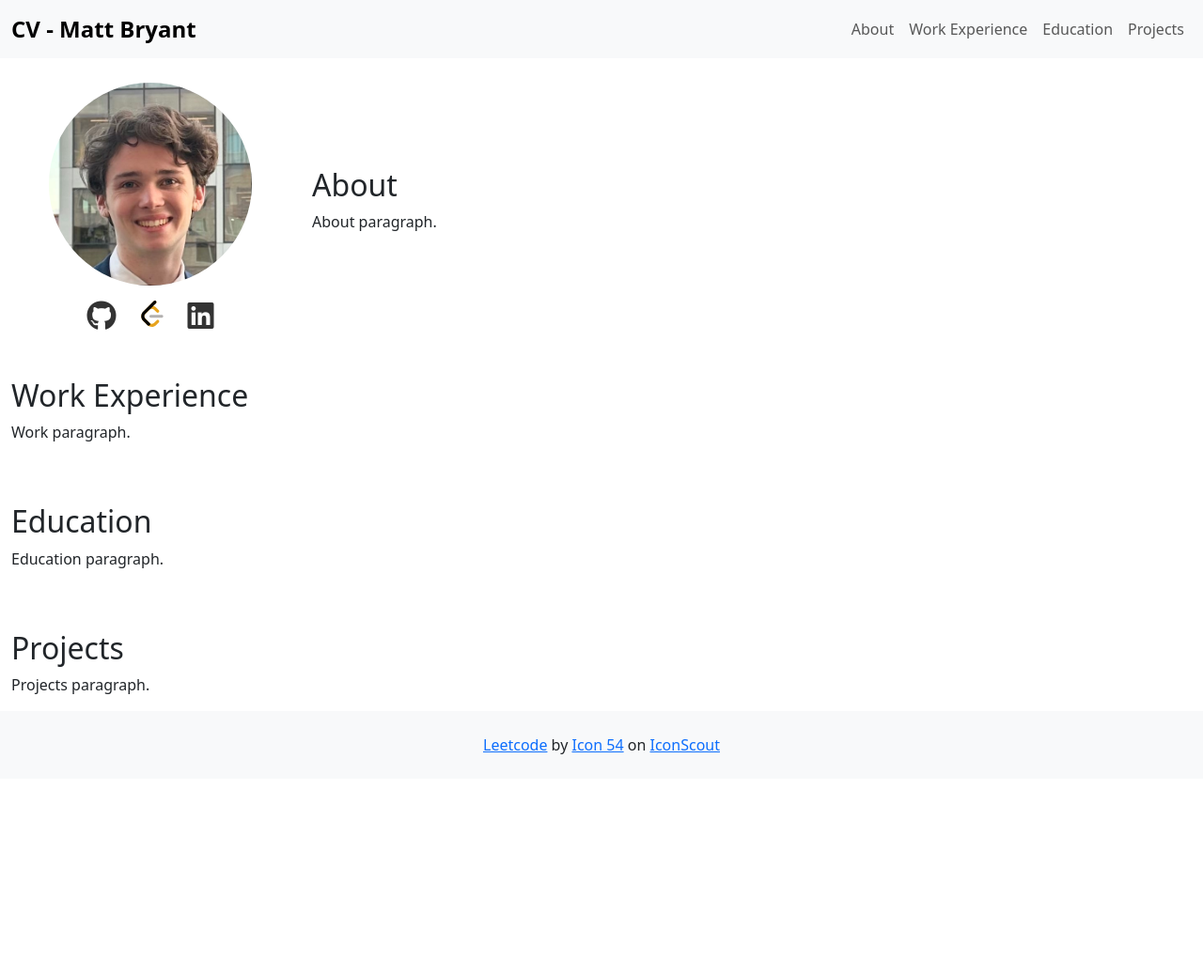
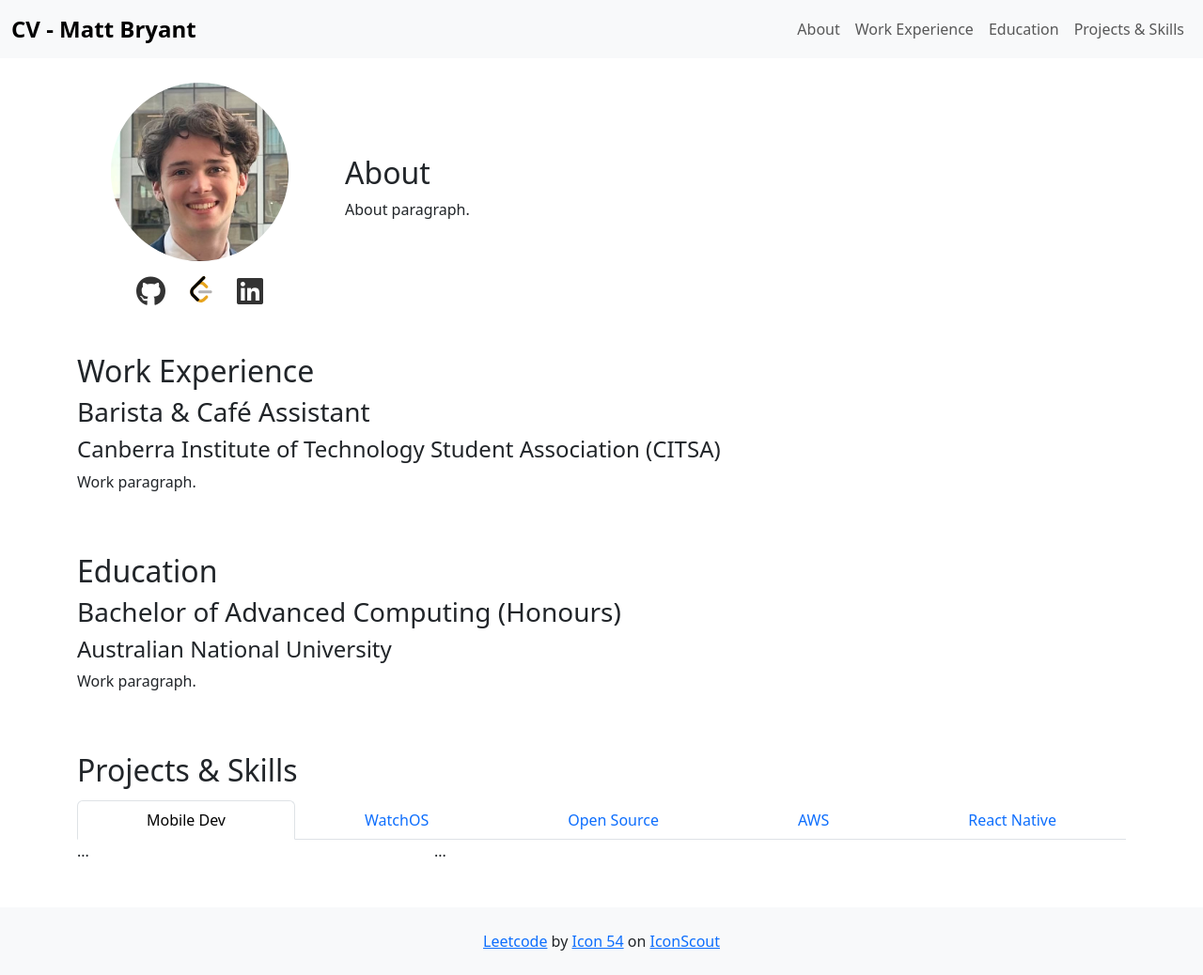
Before and after one commit to MattBryantt/resume, a plain HTML site: page index.html in a window 1280 px wide. Shown: the whole page at 94% size. Before the commit the page ends 829 px from the top, so only its background shows below. Drawn offline with nearby package versions, Linux system fonts and the light colour scheme.

Commit message:
Added tabs w/ bootstrap JS.

```diff
--- a/index.html
+++ b/index.html
@@ -20,13 +20,13 @@
                 <li><a class="nav-link" href="#about">About</a></li>
                 <li><a class="nav-link" href="#work">Work Experience</a></li>
                 <li><a class="nav-link" href="#education">Education</a></li>
-                <li><a class="nav-link" href="#projects">Projects</a></li>
+                <li><a class="nav-link" href="#projects&skills">Projects & Skills</a></li>
             </ul>
         </div>
     </nav>
 
     <!-- About -->
-    <section class="container-fluid pt-5" id="about">
+    <section class="container pt-5" id="about">
         <div class="row align-items-center">
             <div class="col-md-3 align-items-center">
                 <!-- Profile Image -->
@@ -60,19 +60,109 @@
     </section>
 
     <!-- Work -->
-    <section class="container-fluid pt-5" id="work">
-        <h2>Work Experience</h2>
-        <p>Work paragraph.</p>
+    <section class="container pt-5" id="work">
+        <div>
+            <h2>Work Experience</h2>
+        </div>
+        <div>
+            <h3>Barista & Café Assistant</h3>
+            <h4>Canberra Institute of Technology Student Association (CITSA)</h4>
+            <p>Work paragraph.</p>
+        </div>
     </section>
 
-    <section class="container-fluid pt-5" id="education">
-        <h2>Education</h2>
-        <p>Education paragraph.</p>
+    <!-- Education -->
+    <section class="container pt-5" id="education">
+        <div>
+            <div>
+                <h2>Education</h2>
+            </div>
+            <div>
+                <h3>Bachelor of Advanced Computing (Honours)</h3>
+                <h4>Australian National University</h4>
+                <p>Work paragraph.</p>
+            </div>
+        </div>
     </section>
 
-    <section class="container-fluid pt-5" id="projects">
-        <h2>Projects</h2>
-        <p>Projects paragraph.</p>
+    <!-- Projects & Skills -->
+    <section class="container pt-5 pb-5" id="projects&skills">
+        <div>
+            <div>
+                <h2>Projects & Skills</h2>
+            </div>
+            <div class="pt-1">
+                <ul class="nav nav-tabs nav-fill justify-content-center" id="myTab" role="tablist">
+                    <li class="nav-item" role="presentation">
+                        <button class="nav-link active" id="mobile-dev-tab" data-bs-toggle="tab" data-bs-target="#mobile-dev" type="button" role="tab" aria-controls="icon" aria-selected="true">Mobile Dev</button>
+                    </li>
+                    <li class="nav-item" role="presentation">
+                        <button class="nav-link" id="watchOS-tab" data-bs-toggle="tab" data-bs-target="#watchOS" type="button" role="tab" aria-controls="style" aria-selected="false">WatchOS</button>
+                    </li>
+                    <li class="nav-item" role="presentation">
+                        <button class="nav-link" id="open-source-tab" data-bs-toggle="tab" data-bs-target="#open-source" type="button" role="tab" aria-controls="color" aria-selected="false">Open Source</button>
+                    </li>
+                    <li class="nav-item" role="presentation">
+                        <button class="nav-link" id="aws-tab" data-bs-toggle="tab" data-bs-target="#aws" type="button" role="tab" aria-controls="size" aria-selected="false">AWS</button>
+                    </li>
+                    <li class="nav-item" role="presentation">
+                        <button class="nav-link" id="react-native-tab" data-bs-toggle="tab" data-bs-target="#react-native" type="button" role="tab" aria-controls="animate" aria-selected="false">React Native</button>
+                    </li>
+                </ul>
+                <div class="tab-content" id="myTabContent">
+                    <div class="tab-pane fade show active" id="mobile-dev" role="tabpanel" aria-labelledby="mobile-dev-tab">
+                        <div class="row">
+                            <div class="col-4">
+                                ...
+                            </div>
+                            <div class="col-8">
+                                ...
+                            </div>
+                        </div>
+                    </div>
+                    <div class="tab-pane fade" id="watchOS" role="tabpanel" aria-labelledby="watchOS-tab">
+                        <div class="row">
+                            <div class="col-4">
+                                ...
+                            </div>
+                            <div class="col-8">
+                                ...
+                            </div>
+                        </div>
+                    </div>
+                    <div class="tab-pane fade" id="open-source" role="tabpanel" aria-labelledby="open-source-tab">
+                        <div class="row">
+                            <div class="col-4">
+                                ...
+                            </div>
+                            <div class="col-8">
+                                ...
+                            </div>
+                        </div>
+                    </div>
+                    <div class="tab-pane fade" id="aws" role="tabpanel" aria-labelledby="aws-tab">
+                        <div class="row">
+                            <div class="col-4">
+                                ...
+                            </div>
+                            <div class="col-8">
+                                ...
+                            </div>
+                        </div>
+                    </div>
+                    <div class="tab-pane fade" id="react-native" role="tabpanel" aria-labelledby="react-native-tab">
+                        <div class="row">
+                            <div class="col-4">
+                                ...
+                            </div>
+                            <div class="col-8">
+                                ...
+                            </div>
+                        </div>
+                    </div>
+                  </div>
+            </div>
+        </div>
     </section>
 
     <footer class="bg-light text-center">
@@ -83,5 +173,6 @@
         </div>
     </footer>
 
+    <script src="https://cdn.jsdelivr.net/npm/bootstrap@5.3.3/dist/js/bootstrap.bundle.min.js"></script>
 </body>
 </html>
```
